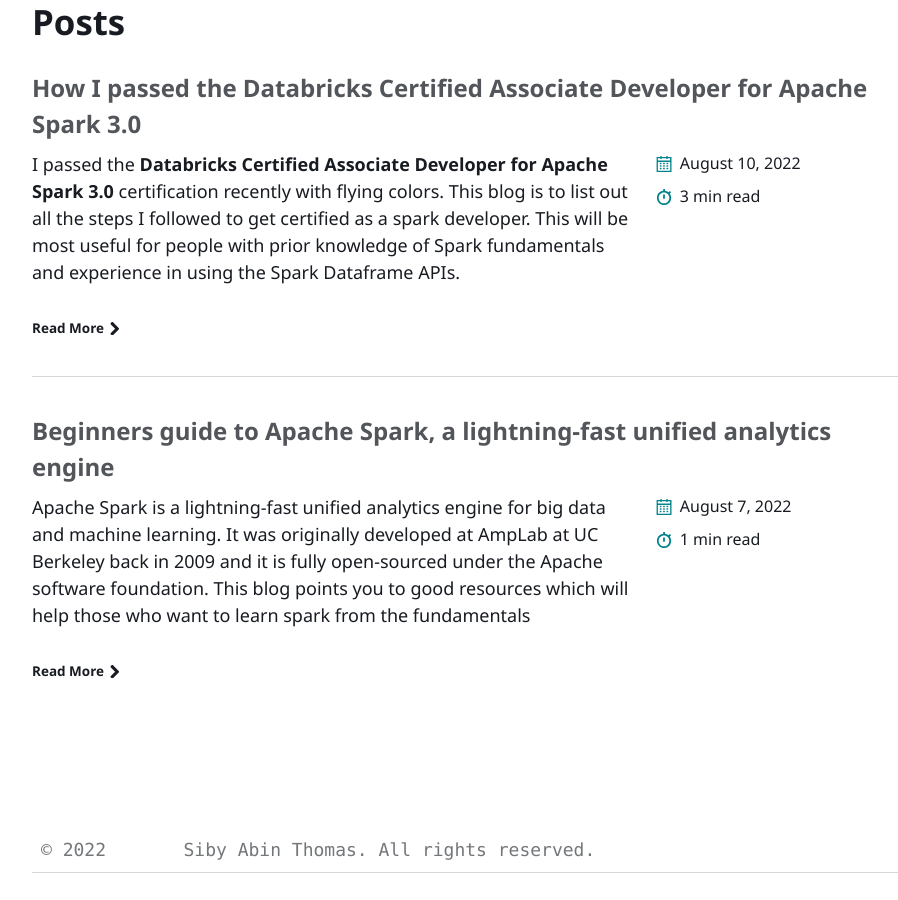
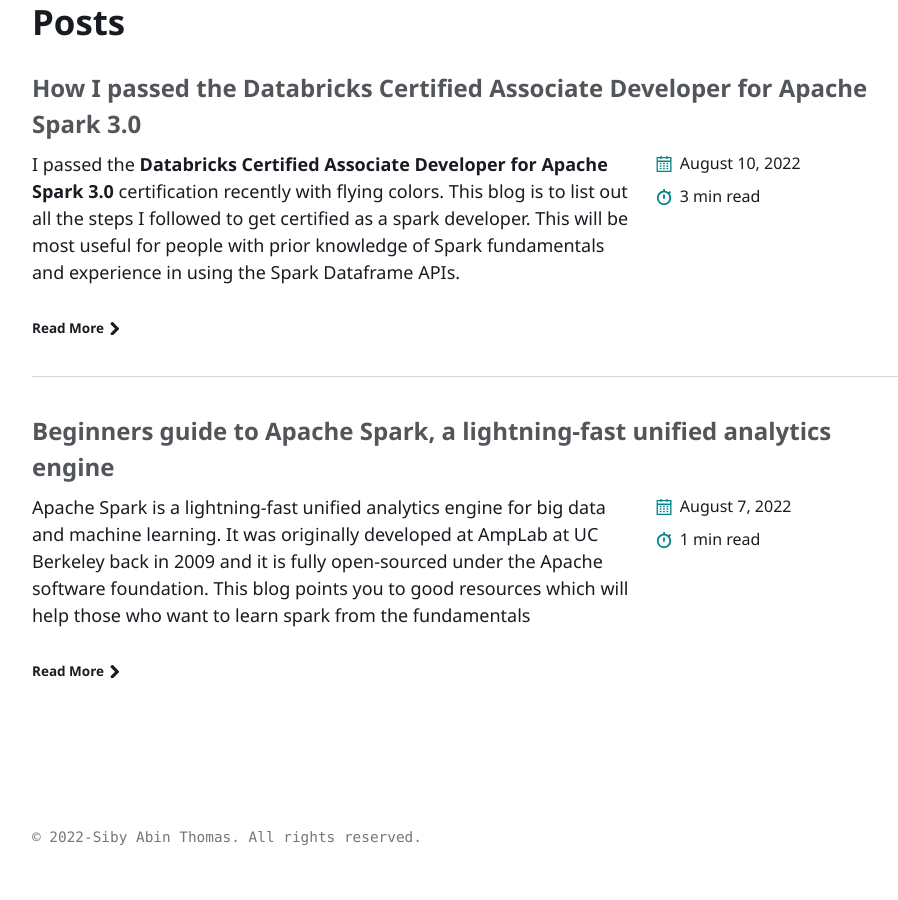
Before and after one commit to sibyabin/blogs, a Jekyll site: the page built from index.html, in a window 1280 px wide and 900 px high, scrolled down 587 px. Shown: the whole window, without its empty margins (40-938 px from the left). Built offline with Jekyll 4.4.1, drawn with Linux system fonts in a browser that asks for light colours; the list of posts is cut into pages by our own code; after the commit the page ends 1463 px from its top, so only the background shows below that.

Commit message:
footer update

```diff
--- a/_config.yml
+++ b/_config.yml
@@ -15,7 +15,7 @@
 baseurl: "/blogs"
 url: "https://sibyabin.github.io"
 repository: "sibyabin/sibyabin.github.io"
-copyright: "© 2022 | Siby Abin Thomas. All rights reserved."
+copyright: "© 2022-Siby Abin Thomas. All rights reserved."
 author:
   name: Siby Abin Thomas
   twitter: sibyoncloud
```
